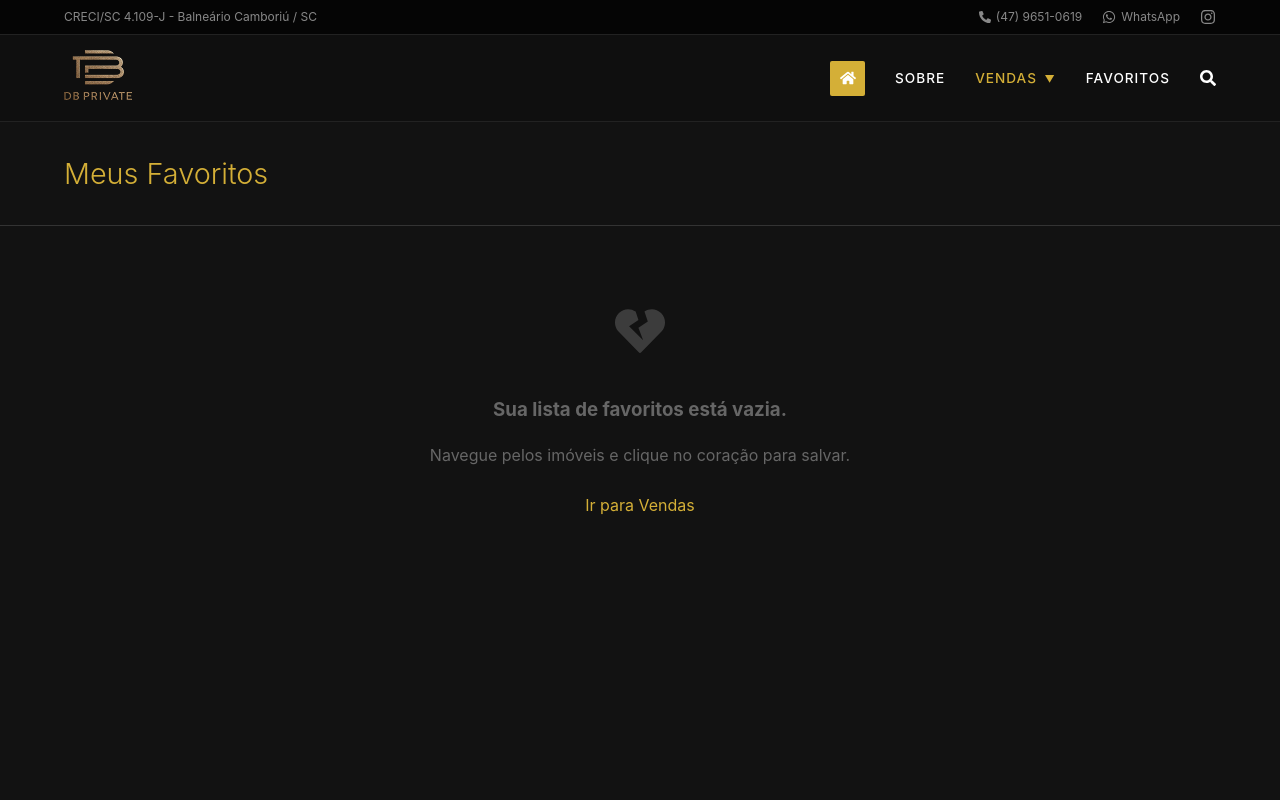
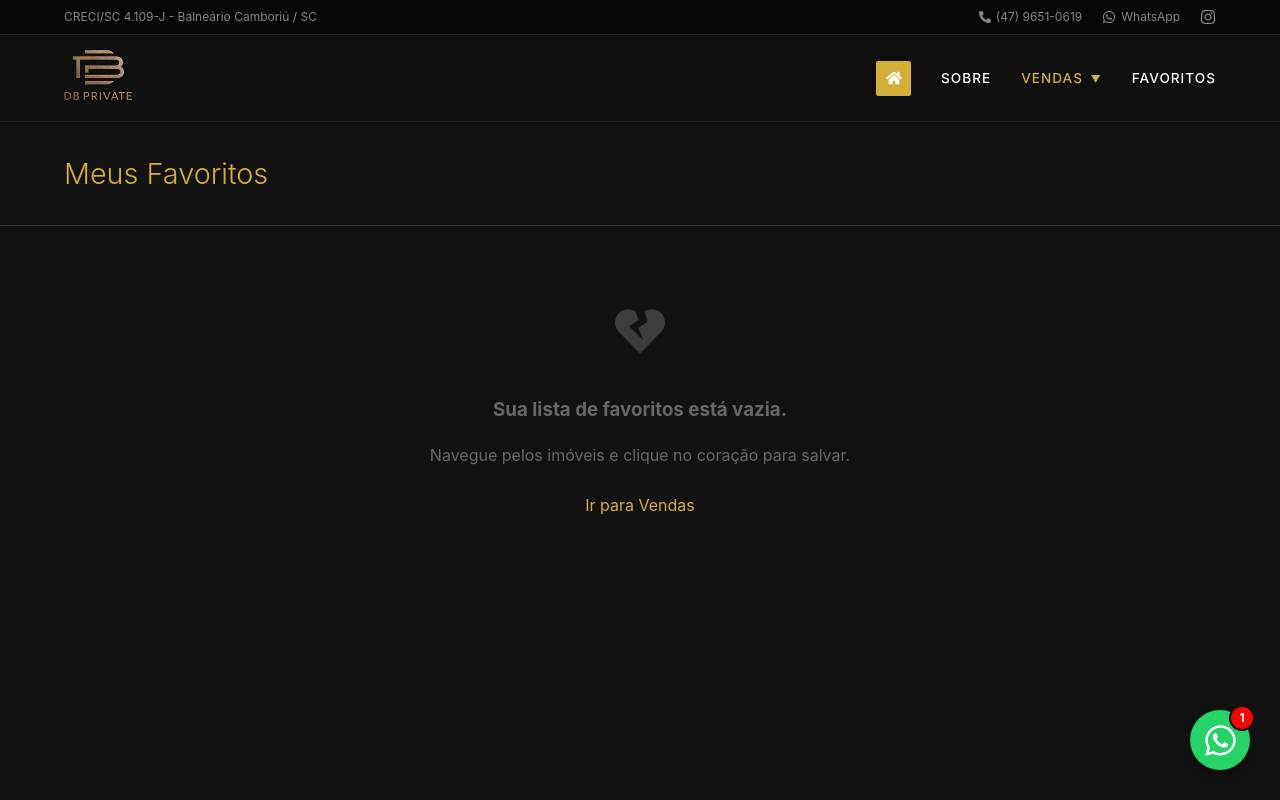
Before and after one commit to Matloop/dbprivateappfront, a React (Vite) app: page /favoritos in a window 1280 px wide. Shown: the top 800 px of the page. Built offline with nearby package versions, Linux system fonts and the light colour scheme.

Commit message:
whatsapp button

```diff
--- a/src/App.tsx
+++ b/src/App.tsx
@@ -57,6 +57,8 @@ export default function App() {
           <Route path="/imovel/:id" element={<PropertyDetails />} />
           <Route path="/sobre" element={<About />} />
           <Route path="/favoritos" element={<FavoritesPage />} />
+          <Route path="/vendas" element={<SalesPage />} />
+
         </Route>
 
         {/* =========================================
@@ -89,7 +91,6 @@ export default function App() {
           path="/properties/edit/:id"
           element={session ? <NewProperty /> : <Navigate to="/login" />}
         />
-        <Route path="/vendas" element={<SalesPage />} />
         {/* =========================================
             404 - Página Não Encontrada
            ========================================= */}
--- /dev/null
+++ b/src/components/FloatingWhatsapp.css
@@ -0,0 +1,84 @@
+/* src/components/FloatingWhatsApp.css */
+
+.whatsapp-float-container {
+  position: fixed;
+  bottom: 30px;
+  right: 30px;
+  z-index: 9999; /* Garante que fique acima de tudo */
+  display: flex;
+  flex-direction: column;
+  align-items: center;
+  gap: 10px;
+}
+
+.whatsapp-btn {
+  background-color: #25D366; /* Verde WhatsApp */
+  color: #fff;
+  width: 60px;
+  height: 60px;
+  border-radius: 50%;
+  display: flex;
+  align-items: center;
+  justify-content: center;
+  text-decoration: none;
+  box-shadow: 0 4px 10px rgba(0, 0, 0, 0.3);
+  transition: all 0.3s ease;
+  position: relative;
+}
+
+.whatsapp-btn:hover {
+  transform: scale(1.1); /* Aumenta levemente ao passar o mouse */
+  box-shadow: 0 6px 14px rgba(0, 0, 0, 0.4);
+  background-color: #20ba5a;
+}
+
+/* Bolinha vermelha de notificação */
+.notification-badge {
+  position: absolute;
+  top: -5px;
+  right: -5px;
+  background-color: #ff0000;
+  color: white;
+  font-size: 0.75rem;
+  font-weight: bold;
+  width: 22px;
+  height: 22px;
+  border-radius: 50%;
+  display: flex;
+  align-items: center;
+  justify-content: center;
+  border: 2px solid #121212; /* Borda da cor do fundo do site para destacar */
+}
+
+/* Tooltip opcional (texto ao lado) */
+.whatsapp-tooltip {
+  position: absolute;
+  right: 70px;
+  background-color: #fff;
+  color: #333;
+  padding: 5px 12px;
+  border-radius: 4px;
+  font-size: 0.8rem;
+  font-weight: bold;
+  opacity: 0;
+  visibility: hidden;
+  transition: opacity 0.3s;
+  white-space: nowrap;
+  box-shadow: 2px 2px 5px rgba(0,0,0,0.2);
+}
+
+.whatsapp-btn:hover .whatsapp-tooltip {
+  opacity: 1;
+  visibility: visible;
+}
+
+/* Animação de pulso para chamar atenção */
+@keyframes pulse {
+  0% { box-shadow: 0 0 0 0 rgba(37, 211, 102, 0.7); }
+  70% { box-shadow: 0 0 0 15px rgba(37, 211, 102, 0); }
+  100% { box-shadow: 0 0 0 0 rgba(37, 211, 102, 0); }
+}
+
+.whatsapp-btn {
+  animation: pulse 2s infinite;
+}
--- /dev/null
+++ b/src/components/FloatingWhatsapp.tsx
@@ -0,0 +1,57 @@
+import React from 'react';
+import { FaWhatsapp } from 'react-icons/fa';
+
+export const FloatingWhatsApp = () => {
+  const phoneNumber = "554796510619";
+  const message = encodeURIComponent("Olá! Vim pelo site da DB Private e gostaria de mais informações.");
+
+  return (
+    <a
+      href={`https://wa.me/${phoneNumber}?text=${message}`}
+      target="_blank"
+      rel="noopener noreferrer"
+      style={{
+        position: 'fixed',
+        bottom: '30px',
+        right: '30px',
+        width: '60px',
+        height: '60px',
+        backgroundColor: '#25D366',
+        color: '#fff',
+        borderRadius: '50%',
+        display: 'flex',
+        alignItems: 'center',
+        justifyContent: 'center',
+        boxShadow: '0 4px 10px rgba(0,0,0,0.3)',
+        zIndex: 99999, // Z-Index bem alto para garantir
+        textDecoration: 'none',
+        cursor: 'pointer',
+        transition: 'transform 0.3s'
+      }}
+      onMouseOver={(e) => e.currentTarget.style.transform = 'scale(1.1)'}
+      onMouseOut={(e) => e.currentTarget.style.transform = 'scale(1)'}
+    >
+      <FaWhatsapp size={35} />
+
+      {/* Bolinha de Notificação */}
+      <span style={{
+        position: 'absolute',
+        top: '-5px',
+        right: '-5px',
+        backgroundColor: '#ff0000',
+        color: 'white',
+        fontSize: '12px',
+        fontWeight: 'bold',
+        width: '22px',
+        height: '22px',
+        borderRadius: '50%',
+        display: 'flex',
+        alignItems: 'center',
+        justifyContent: 'center',
+        border: '2px solid #121212'
+      }}>
+        1
+      </span>
+    </a>
+  );
+};
--- a/src/components/Navbar.tsx
+++ b/src/components/Navbar.tsx
@@ -76,7 +76,6 @@ export const Navbar = () => {
             )}
           </Link>
 
-          <FaSearch className="search-btn" />
         </div>
       </nav>
     </div>
--- a/src/layouts/MainLayout.tsx
+++ b/src/layouts/MainLayout.tsx
@@ -1,22 +1,23 @@
 import React from 'react';
 import { Outlet } from 'react-router-dom';
 import { Navbar } from '../components/Navbar';
+import { FloatingWhatsApp } from '../components/FloatingWhatsapp';
 
 export const MainLayout = () => {
   return (
     <div style={{ display: 'flex', flexDirection: 'column', minHeight: '100vh' }}>
-      {/* O Header aparece sempre */}
       <Navbar />
 
-      {/* O conteúdo da página (Landing, Vendas, etc) é renderizado aqui */}
       <div style={{ flex: 1 }}>
         <Outlet />
       </div>
 
-      {/* Se quiser, pode colocar um Footer aqui também */}
       <footer style={{background: '#0f0f0f', padding: 20, textAlign: 'center', color: '#555', fontSize: '0.8rem', borderTop: '1px solid #222'}}>
         DB PRIVATE © 2025 - Todos os direitos reservados.
       </footer>
+
+      {/* O componente deve estar aqui, fora do footer */}
+      <FloatingWhatsApp />
     </div>
   );
 };
--- a/src/pages/FavoritesPage.tsx
+++ b/src/pages/FavoritesPage.tsx
@@ -3,6 +3,7 @@ import { Navbar } from '../components/Navbar';
 import { PropertyCard } from '../components/PropertyCard';
 import { useFavorites } from '../hooks/useFavorites';
 import { FaHeartBroken } from 'react-icons/fa';
+import { FloatingWhatsApp } from '../components/FloatingWhatsapp';
 
 export const FavoritesPage = () => {
   const { favorites } = useFavorites();
```
